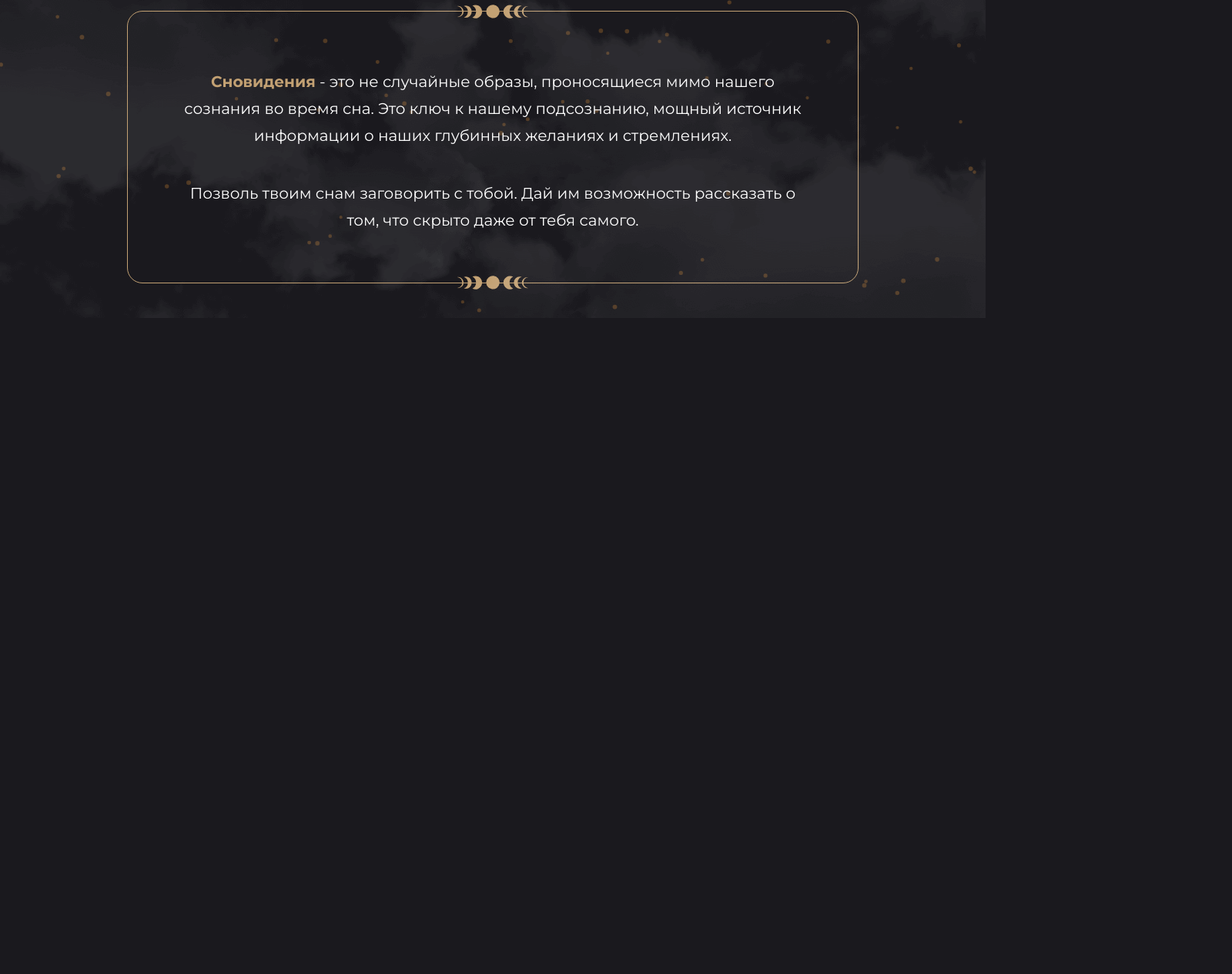
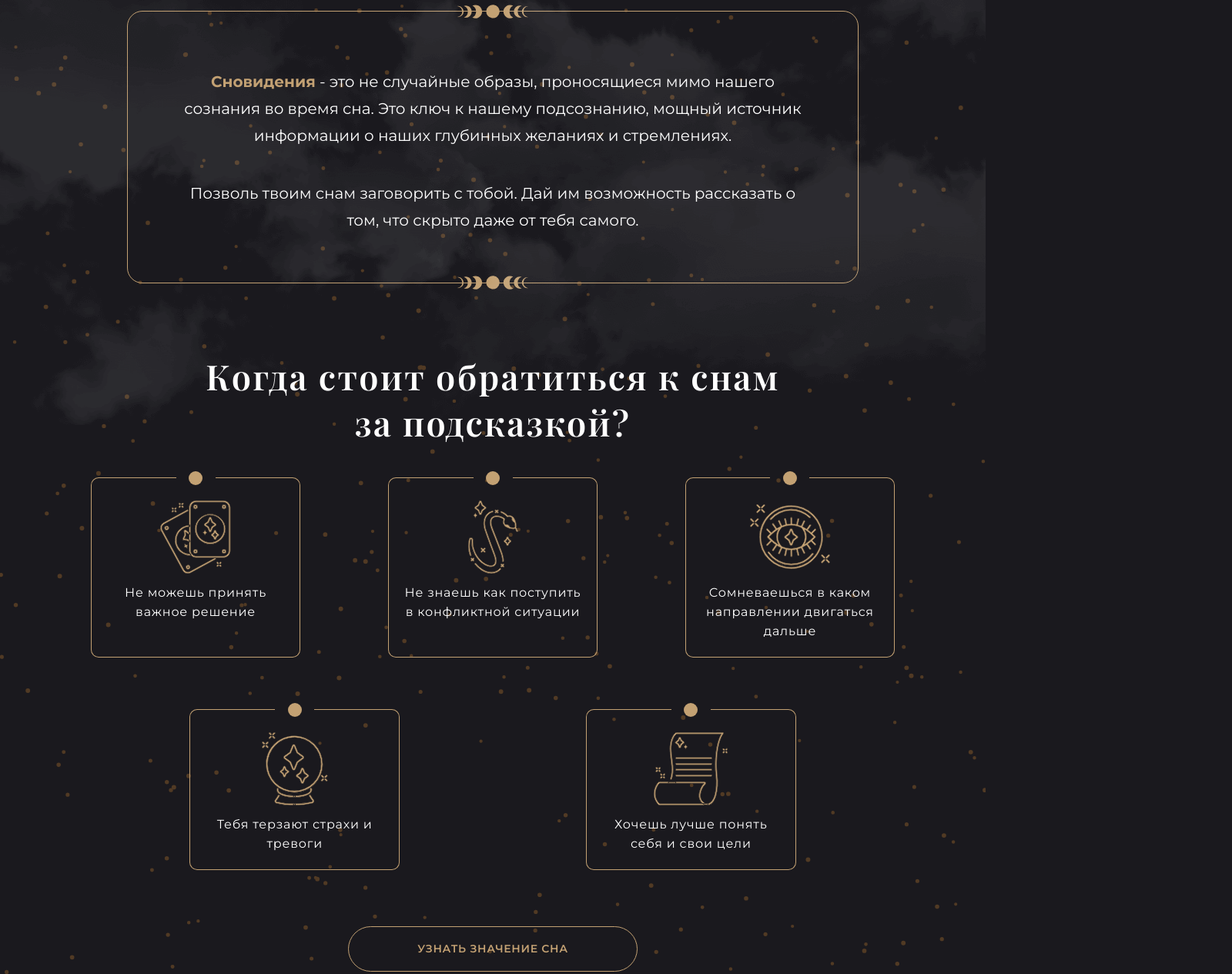
Before and after one commit to uzinok/dream_book-for_API, a website: page src/index.html in a window 1280 px wide. Shown: the part 859-2124 px from the top of the page at 77% size, 1600 px wide, since content can reach past the window. Before the commit the page ends 1272 px from the top, so only its background shows below. Drawn offline with nearby package versions, Linux system fonts and the light colour scheme; files that its build step writes are made by us from their sources.

Commit message:
делает блок .when

```diff
--- a/src/index.html
+++ b/src/index.html
@@ -46,7 +46,7 @@
 						<span class="db-lg">твои сны</span>
 					</h1>
 
-					<button class="button" type="button">Узнать</button>
+					<a href="#" class="button" type="button">Узнать</a>
 				</div>
 			</div>
 		</header>
@@ -62,6 +62,32 @@
 				</div>
 			</section>
 
+			<section class="when">
+				<div class="wrap">
+					<h2 class="when__title">Когда стоит обратиться к снам <span class="db-md">за подсказкой?</span></h2>
+
+					<ul class="when__list">
+						<li>
+							<p>Не можешь принять важное решение</p>
+						</li>
+						<li>
+							<p>Не знаешь как поступить в конфликтной ситуации</p>
+						</li>
+						<li>
+							<p>Сомневаешься в каком направлении двигаться дальше</p>
+						</li>
+						<li>
+							<p>Тебя терзают страхи и тревоги</p>
+						</li>
+						<li>
+							<p>Хочешь лучше понять себя и свои цели</p>
+						</li>
+					</ul>
+
+					<a href="#" class="button" type="button">Узнать значение сна</a>
+				</div>
+			</section>
+
 		</main>
 	</div>
 
--- a/src/scripts/main.js
+++ b/src/scripts/main.js
@@ -84,7 +84,7 @@ function bdCanvas(canvas) {
 	}
 
 	function setup() {
-		for (let i = 0; i < (w / 90) * (h / 90); i++) {
+		for (let i = 0; i < (w / 70) * (h / 70); i++) {
 			arrStars.push(new Stars(w, h));
 			arrStars[i].draw();
 		}
--- a/src/styles/blocks/button.scss
+++ b/src/styles/blocks/button.scss
@@ -23,8 +23,11 @@
 	appearance: none;
 
 	@media (max-width: 500px) {
+		box-sizing: border-box;
 		width: 100%;
 		max-width: 360px;
+		padding-right: 50px;
+		padding-left: 50px;
 	}
 
 	&:hover {
--- a/src/styles/blocks/header.scss
+++ b/src/styles/blocks/header.scss
@@ -1,18 +1,24 @@
 .header {
+	position: relative;
 	padding-top: 28px;
+
+	@media (min-width: $min-lg) {
+		padding-top: 31px;
+	}
 
 	&::before {
 		content: "";
 		position: absolute;
+		top: 0;
+		left: 50%;
 		width: 991px;
 		height: 470px;
-		top: 0;
-		left: 50%;
-		transform: translateX(-50%);
+		background-image: url(../../img/star.svg), url(../../img/star.svg), url(../../img/star.svg);
 		background-repeat: no-repeat;
-		background-image: url(../../img/star.svg), url(../../img/star.svg), url(../../img/star.svg);
 		background-position: -9px 323px, 260px 408px, 913px 440px;
 		background-size: 30px 30px, 20px 20px, 20px 20px;
+		transform: translateX(-50%);
+		pointer-events: none;
 
 		@media (min-width: $min-lg) {
 			width: 1920px;
@@ -21,10 +27,6 @@
 			background-position: 71px 151px, 250px 463px, 458px 360px, 727px 445px, 1380px 477px, 1646px 353px, 1855px 71px;
 			background-size: 30px 30px, 43px 43px, 30px 30px, 20px 20px, 20px 20px, 43px 43px, 43px 43px;
 		}
-	}
-
-	@media (min-width: $min-lg) {
-		padding-top: 31px;
 	}
 }
 
@@ -145,6 +147,13 @@
 		letter-spacing: 0.05em;
 		transition: color $transition;
 
+		@media (min-width: $min-lg) {
+			padding: 17px 0;
+			font-weight: 500;
+			line-height: 25px;
+			letter-spacing: 0.05em;
+		}
+
 		&:hover {
 			color: $color-hover;
 		}
@@ -152,12 +161,5 @@
 		&:active {
 			color: $color-primary;
 		}
-
-		@media (min-width: $min-lg) {
-			padding: 17px 0;
-			font-weight: 500;
-			line-height: 25px;
-			letter-spacing: 0.05em;
-		}
 	}
 }
--- a/src/styles/blocks/quote.scss
+++ b/src/styles/blocks/quote.scss
@@ -27,6 +27,7 @@
 		background-repeat: no-repeat;
 		background-position: center;
 		background-size: contain;
+		pointer-events: none;
 	}
 
 	&::before {
--- /dev/null
+++ b/src/styles/blocks/when.scss
@@ -0,0 +1,149 @@
+.when {
+	padding-top: 45px;
+	padding-bottom: 45px;
+	text-align: center;
+}
+
+.when__title {
+	margin: 0 0 15px;
+	font-weight: 600;
+	font-size: 35px;
+	line-height: 40px;
+	font-family: "Playfair Display", serif;
+	letter-spacing: 0.05em;
+
+	@media (min-width: $min-md) {
+		margin-bottom: 42px;
+		font-size: 45px;
+		line-height: 60px;
+	}
+}
+
+.when__list {
+	display: flex;
+	flex-direction: column;
+	flex-wrap: wrap;
+	margin: 0 0 30px;
+	padding: 0;
+	list-style-type: none;
+	gap: 30px;
+
+	@media (min-width: 600px) {
+		flex-direction: row;
+		justify-content: center;
+		align-items: stretch;
+	}
+
+	@media (min-width: $min-lg) {
+		justify-content: space-evenly;
+		margin-bottom: 73px;
+		gap: 67px;
+	}
+
+	& li {
+		position: relative;
+		display: flex;
+		flex-direction: column;
+		padding-top: 20px;
+
+		@media (min-width: 600px) {
+			width: calc(50% - 15px);
+		}
+
+		@media (min-width: $min-lg) {
+			width: 24%;
+		}
+
+		&::before,
+		&::after {
+			content: '';
+			position: absolute;
+			width: calc(50% - 53px / 2);
+			height: 30px;
+			border: 1px solid $color-primary;
+		}
+
+		&::before {
+			top: 0;
+			left: 0;
+			border-right: 0;
+			border-bottom: 0;
+			border-top-left-radius: 10px;
+		}
+
+		&::after {
+			top: 0;
+			right: 0;
+			border-bottom: 0;
+			border-left: 0;
+			border-top-right-radius: 10px;
+		}
+
+		& > p {
+			position: relative;
+			flex-grow: 1;
+			margin: 0;
+			padding: 0 12px 14px;
+			font-weight: 400;
+			line-height: 25px;
+			letter-spacing: 0.05em;
+			border: 1px solid $color-primary;
+			border-top: 0;
+			border-bottom-right-radius: 10px;
+			border-bottom-left-radius: 10px;
+
+			@media (min-width: $min-lg) {
+				padding-right: 15px;
+				padding-bottom: 21px;
+				padding-left: 15px;
+			}
+
+			&::after {
+				content: '';
+				position: absolute;
+				top: -28px;
+				left: 50%;
+				width: 18px;
+				height: 18px;
+				background-color: $color-primary;
+				border-radius: 50%;
+				transform: translateX(-50%);
+			}
+
+			&::before {
+				content: '';
+				display: block;
+				width: 104px;
+				height: 95px;
+				margin-top: 10px;
+				margin-right: auto;
+				margin-bottom: 12px;
+				margin-left: auto;
+				background-repeat: no-repeat;
+				background-position: center;
+				background-size: contain;
+			}
+
+		}
+
+		&:nth-child(1) p::before {
+			background-image: url(../../img/when-list-1.svg);
+		}
+
+		&:nth-child(2) p::before {
+			background-image: url(../../img/when-list-2.svg);
+		}
+
+		&:nth-child(3) p::before {
+			background-image: url(../../img/when-list-3.svg);
+		}
+
+		&:nth-child(4) p::before {
+			background-image: url(../../img/when-list-4.svg);
+		}
+
+		&:nth-child(5) p::before {
+			background-image: url(../../img/when-list-5.svg);
+		}
+	}
+}
--- a/src/styles/layout/scaffolding.scss
+++ b/src/styles/layout/scaffolding.scss
@@ -23,6 +23,7 @@ img {
 }
 
 .main-page {
+	max-width: 100%;
 	overflow: hidden;
 }
 
@@ -39,3 +40,8 @@ img {
 		display: block;
 	}
 }
+.db-md {
+	@media (min-width: 780px) {
+		display: block;
+	}
+}
--- a/src/styles/main.scss
+++ b/src/styles/main.scss
@@ -9,3 +9,4 @@
 @import './blocks/header.scss';
 @import './blocks/hero.scss';
 @import './blocks/quote.scss';
+@import './blocks/when.scss';
```
